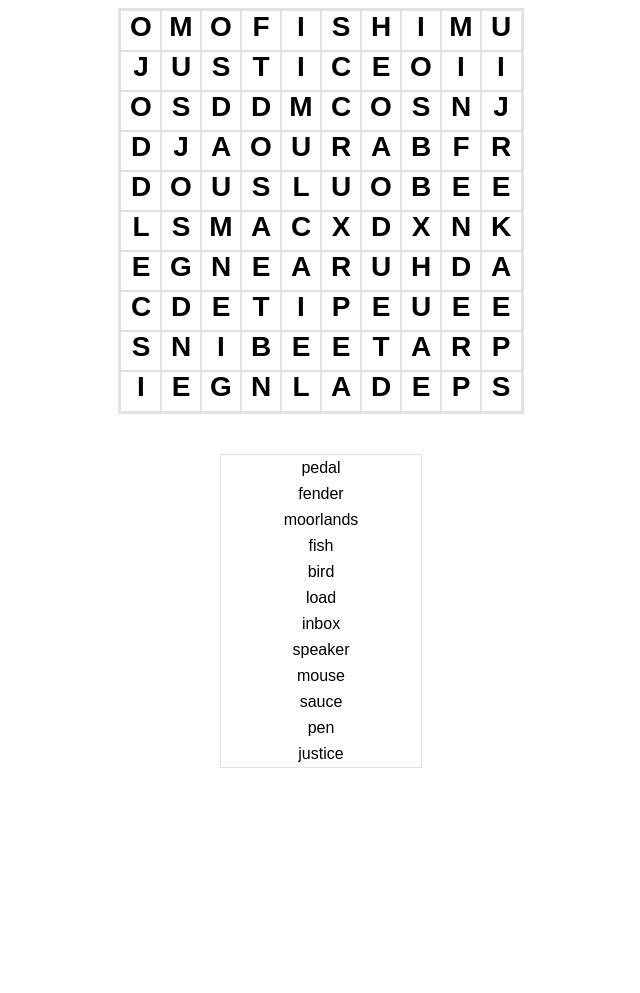
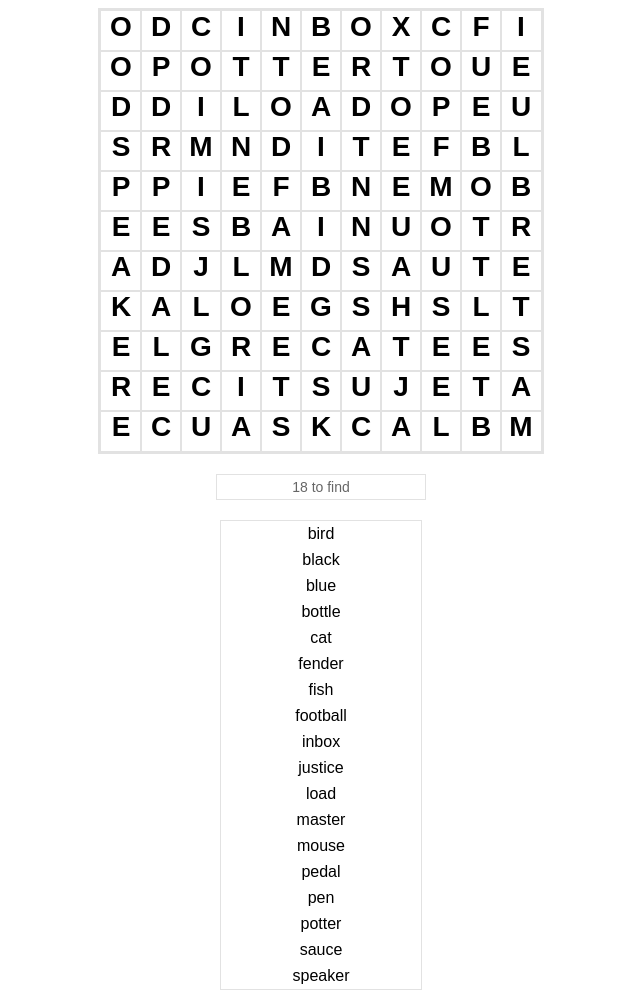
Before and after one commit to GibsonStudio/wordsearch, a plain HTML site: page index.html in a window 1280 px wide. Shown: the whole page, without its empty margins (319-959 px from the left). Before the commit the page ends 800 px from the top, so only its background shows below. Drawn offline with Linux system fonts and the light colour scheme.

Commit message:
added list sort and info box

```diff
--- a/index.html
+++ b/index.html
@@ -18,8 +18,8 @@
     end_grid_container();
   </script>
 
-  <div id="words-list">xxx
-  </div>
+  <div id="info"> </div>
+  <div id="words-list"></div>
 
   <script>
   iniWordsearch();
--- a/script.js
+++ b/script.js
@@ -1,13 +1,13 @@
 
-var tilesX = 10;
-var tilesY = 10;
+var tilesX = 11;
+var tilesY = 11;
 var tileSize = 40;
 var letters = 'abcdefghijklmnopqrstuvwxyzabcdefghijklmnoprstuyaeilmnostaeioue';
 var grid = [];
 var words = [];
 
 var possibleWords = ['gibson', 'fender', 'sea', 'cat', 'guitar', 'house', 'mouse', 'car', 'tree', 'first', 'blue', 'metal', 'black', 'master', 'puppet', 'load', 'magnetic', 'printer', 'alice', 'computer', 'phone', 'fish', 'chips', 'sauce', 'florence', 'football', 'water', 'bird', 'inbox', 'email', 'radio', 'warrior', 'desk', 'bottle', 'justice', 'jelly', 'stick', 'nail', 'tooth', 'pen', 'table', 'playstation', 'donkey', 'marshall', 'pedal', 'speaker', 'potter', 'harry', 'moorlands'];
-var wordCount = 12;
+var wordCount = 20;
 
 
 iniWords();
@@ -34,9 +34,17 @@ function iniWords ()
 
   }
 
+  words.sort(sortWords);
+
 }
 
 
+function sortWords (a, b)
+{
+  if (a.text < b.text) { return -1; }
+  if (a.text > b.text) { return 1; }
+  return 0;
+}
 
 
 
@@ -75,11 +83,27 @@ function addWordsToScreen ()
 
   }
 
+  updateInfo();
   $('#words-list').html(html);
 
 }
 
 
+
+function updateInfo ()
+{
+  var wordsInGrid = 0;
+  var wordsFound = 0;
+
+  for (var i = 0; i < words.length; i++) {
+    if (words[i].inGrid) { wordsInGrid++; }
+    if (words[i].found) { wordsFound++; }
+  }
+
+  var toFind = wordsInGrid - wordsFound;
+  $('#info').html(toFind + ' to find');
+
+}
 
 
 function checkWord (tileObject)
@@ -116,6 +140,8 @@ function checkWord (tileObject)
     }
 
   }
+
+  updateInfo();
 
   //cross out word in list
   $('#word-' + tileObject.wordIndex).addClass('word-found');
--- a/style.css
+++ b/style.css
@@ -42,8 +42,14 @@ body {
   background-color: #00C389;
 }
 
+#info {
+  width:200px; margin:auto; margin-top:20px;
+  border:1px solid #e2e2e2; text-align:center; padding:4px;
+  font-size:14px; color:#666666;
+}
+
 #words-list {
-  width:200px; margin:auto; margin-top:40px;
+  width:200px; margin:auto; margin-top:20px;
   border:1px solid #e2e2e2;
 }
 
```
